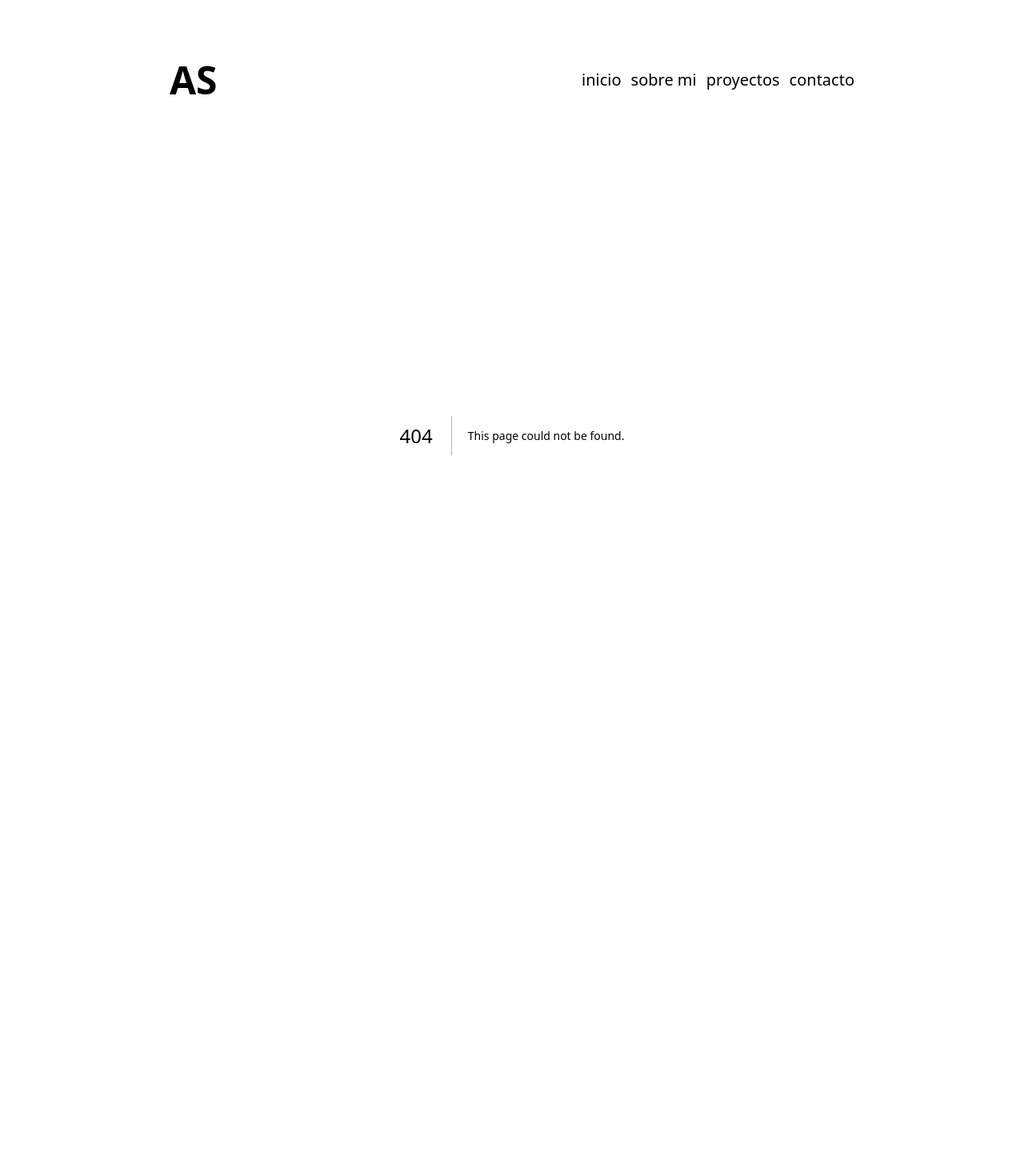
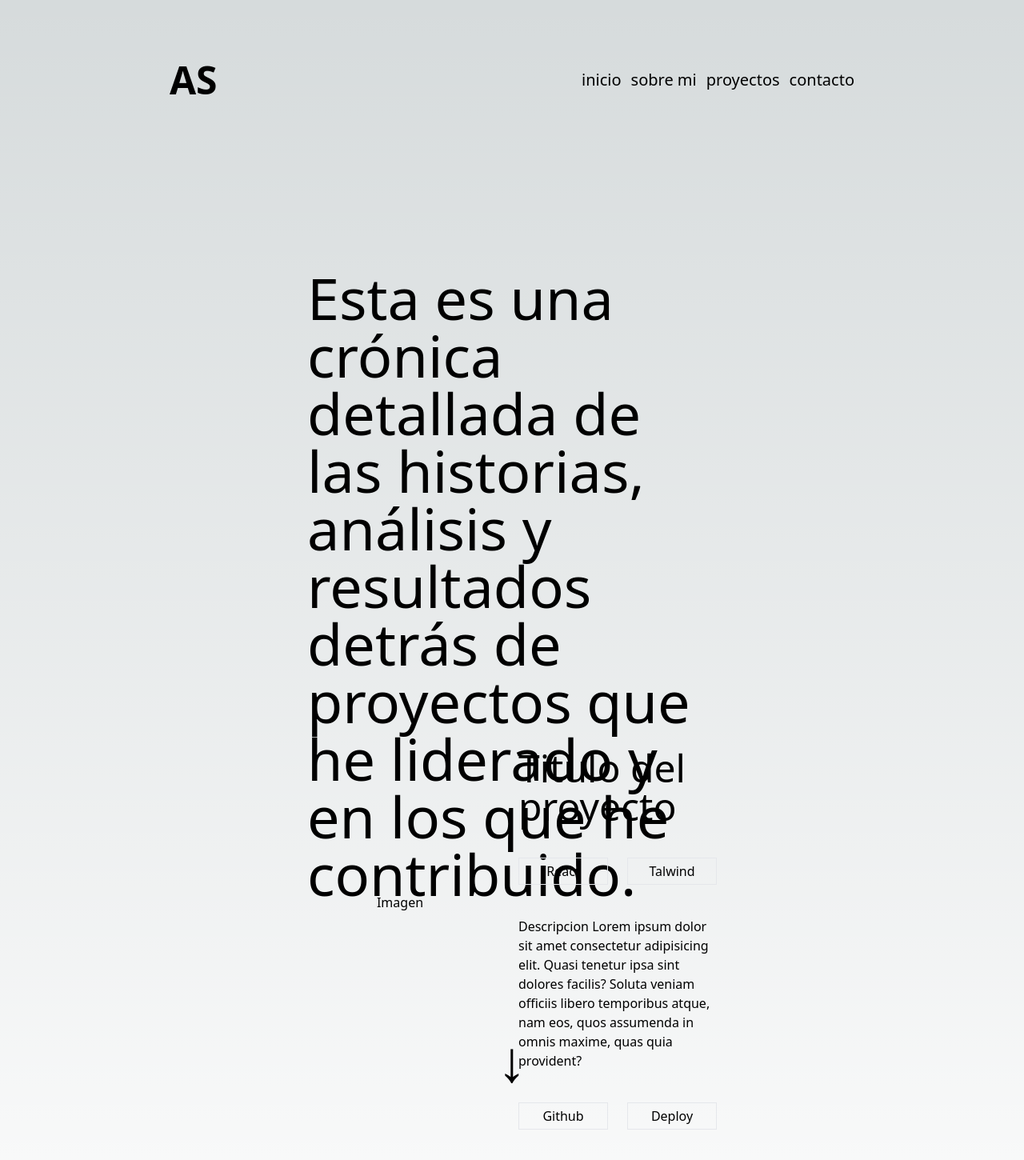
Before and after one commit to agussanchz/portfolio, a Next.js app: page /proyectos in a window 1280 px wide. Before the commit this address had no page. Shown: the top 1450 px of the page at 80% size. Before the commit the page ends 1000 px from the top, so only its background shows below. Built offline with nearby package versions, Linux system fonts and the light colour scheme.

Commit message:
add navegacion y rutas

```diff
--- /dev/null
+++ b/src/app/contacto/page.jsx
@@ -0,0 +1,9 @@
+import React from 'react'
+
+export default function Contacto() {
+  return (
+
+    <h1 className='text-7xl'>Me gustaria realizar un proyecto juntos, <span className='text-blue-300'>contactame.</span></h1>
+
+  )
+}
--- a/src/app/layout.jsx
+++ b/src/app/layout.jsx
@@ -13,7 +13,7 @@ export default function RootLayout({ children }) {
       <header>
         <Navbar />
       </header>
-      <main>{children}</main>
+      <main className="px-48 py-48">{children}</main>
     </body>
   </html>
   );
--- a/src/app/page.jsx
+++ b/src/app/page.jsx
@@ -3,9 +3,9 @@ import Navbar from "@/components/Navbar";
 export default function Home() {
   return (
     <main>
-      <div className="flex flex-col gap-4 px-48 py-48">
-        <h1 className=" text-7xl font-bold">Hola! Soy</h1>
-        <span className=" text-7xl font-bold"> Agustin</span>
+      <div className="flex flex-col gap-4">
+        <h1 className=" text-9xl font-bold">Hola! Soy</h1>
+        <span className=" text-9xl font-bold"> Agustin</span>
         <p className="text-4xl">Frontend developer de Argentina</p>
         <div className="flex gap-3">
           <button className="border p-2 w-32">Contacto</button>
--- /dev/null
+++ b/src/app/proyectos/page.jsx
@@ -0,0 +1,31 @@
+import Link from 'next/link'
+import React from 'react'
+
+export default function Proyectos() {
+  return (
+    <main className='flex flex-col gap-10'>
+        <section className='h-[70vh] flex flex-col gap-40'>
+            <h2 className='text-7xl'>Esta es una crónica detallada de las historias, análisis y resultados detrás de proyectos que he liderado y en los que he contribuido.</h2>
+            <Link href={'#proyectos'} className='flex justify-center text-7xl'>↓</Link>
+        </section>
+        <section className='h-[70vh] flex gap-8' id='proyectos'>
+            <div className='flex justify-center items-center w-1/2 h-96 rounded-xl'>
+                Imagen
+            </div>
+            <div className='flex flex-col justify-start gap-10 w-1/2'>
+                <h2 className='text-5xl'>Titulo del proyecto</h2>
+                <div className='flex text-center gap-6'>
+                    <span className='border p-1 w-28'>React</span>
+                    <span className='border p-1 w-28'>Talwind</span>
+                </div>
+                <p>Descripcion Lorem ipsum dolor sit amet consectetur adipisicing elit. Quasi tenetur ipsa sint dolores facilis? Soluta veniam officiis libero temporibus atque, nam eos, quos assumenda in omnis maxime, quas quia provident?</p>
+                <div className='flex text-center gap-6'>
+                    <span className='border p-1 w-28'>Github</span>
+                    <span className='border p-1 w-28'>Deploy</span>
+                </div>
+            </div>
+        </section>
+
+    </main>
+  )
+}
--- /dev/null
+++ b/src/app/sobre-mi/page.jsx
@@ -0,0 +1,7 @@
+import React from 'react'
+
+export default function SobreMi() {
+  return (
+    <div>page Sobre Mi</div>
+  )
+}
--- a/src/components/Navbar.jsx
+++ b/src/components/Navbar.jsx
@@ -1,14 +1,15 @@
+import Link from 'next/link'
 import React from 'react'
 
 export default function Navbar() {
   return (
     <nav className='flex justify-between items-center p-5 gap-3'>
-        <h1 className='text-5xl font-bold'>AS</h1>
+        <Link href={'/'} className='text-5xl font-bold'>AS</Link>
         <ul className='flex justify-center gap-3 text-xl'>
-            <li>inicio</li>
-            <li>sobre mi</li>
-            <li>proyectos</li>
-            <li>contacto</li>
+            <Link href={'/'}>inicio</Link>
+            <Link href={'/sobre-mi'}>sobre mi</Link>
+            <Link href={'/proyectos'}>proyectos</Link>
+            <Link href={'/contacto'}>contacto</Link>
         </ul>
     </nav>
   )
```
